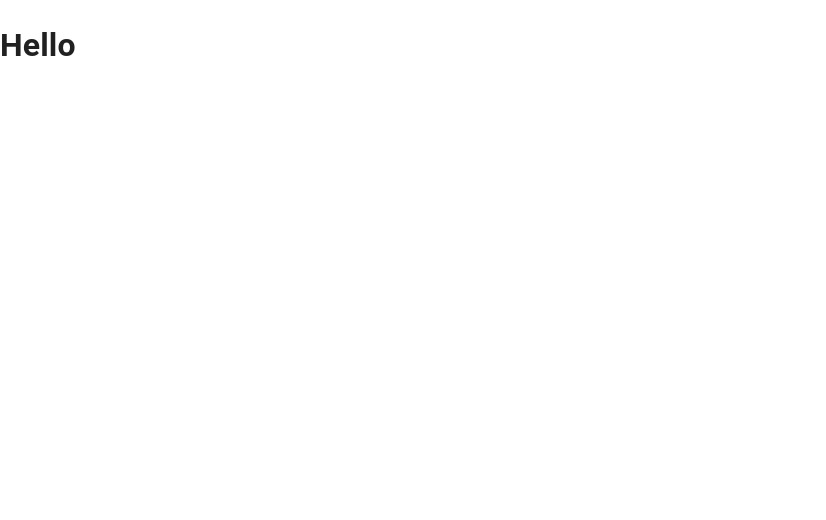
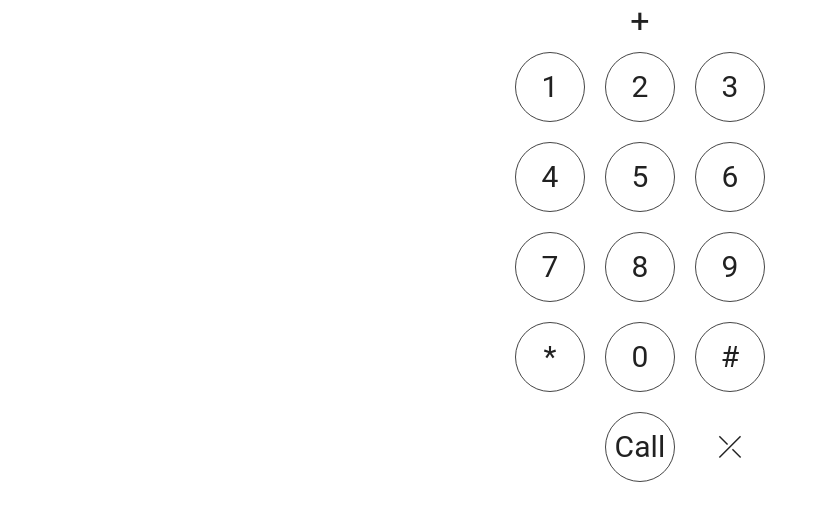
Before and after one commit to baharalidurrani/celltime, a React (Create React App) app: page / in a window 1280 px wide. Shown: the top 520 px of the page, without its empty margins (0-826 px from the left). Built offline with nearby package versions, Linux system fonts and the light colour scheme.

Commit message:
unstabe keys added

```diff
--- a/src/App.tsx
+++ b/src/App.tsx
@@ -1,13 +1,55 @@
-import React from "react";
+import React, { useState } from "react";
+import Grid from "@mui/material/Grid";
+import Typography from "@mui/material/Typography";
+import { Key } from "./components/atoms/Key";
 import { CustomMuiTheme } from "./theme/CustomMuiTheme";
 
 type Props = {};
 
 export function App({}: Props): React.ReactElement {
   console.log("App Rendered 🚀🚀🚀");
+  const [phone, setPhone] = useState("+");
   return (
     <CustomMuiTheme>
-      <h1>Hello</h1>
+      <Grid container direction="column" justifyContent="space-between" alignItems="center">
+        <Typography variant="h4">{phone}</Typography>
+        <Grid container direction="row" justifyContent="center">
+          <Key title="1" onClick={(char) => setPhone((prev) => prev + char)} />
+          <Key title="2" onClick={(char) => setPhone((prev) => prev + char)} />
+          <Key title="3" onClick={(char) => setPhone((prev) => prev + char)} />
+        </Grid>
+        <Grid container direction="row" justifyContent="center">
+          <Key title="4" onClick={(char) => setPhone((prev) => prev + char)} />
+          <Key title="5" onClick={(char) => setPhone((prev) => prev + char)} />
+          <Key title="6" onClick={(char) => setPhone((prev) => prev + char)} />
+        </Grid>
+        <Grid container direction="row" justifyContent="center">
+          <Key title="7" onClick={(char) => setPhone((prev) => prev + char)} />
+          <Key title="8" onClick={(char) => setPhone((prev) => prev + char)} />
+          <Key title="9" onClick={(char) => setPhone((prev) => prev + char)} />
+        </Grid>
+        <Grid container direction="row" justifyContent="center">
+          <Key title="*" onClick={(char) => setPhone((prev) => prev + char)} />
+          <Key title="0" onClick={(char) => setPhone((prev) => prev + char)} />
+          <Key title="#" onClick={(char) => setPhone((prev) => prev + char)} />
+        </Grid>
+        <Grid container direction="row" justifyContent="center">
+          <Key title="" onClick={() => ""} hidden />
+          <Key
+            title="Call"
+            onClick={() => {
+              window.location.href = `tel:${phone}`;
+            }}
+          />
+          <Key
+            title={phone ? "⤫" : ""}
+            onClick={() => setPhone((prev) => prev.slice(0, -1))}
+            hidden={!Boolean(phone)}
+            deleteKey
+          />
+        </Grid>
+        {/* <a href={`tel:${phone}`}>Call</a> */}
+      </Grid>
     </CustomMuiTheme>
   );
 }
--- /dev/null
+++ b/src/components/atoms/Key.tsx
@@ -0,0 +1,49 @@
+import React from "react";
+import Box from "@mui/system/Box";
+
+type Props = {
+  title: string;
+  onClick: (char: string) => void;
+  deleteKey?: boolean;
+  hidden?: boolean;
+};
+
+export function Key({ title, onClick, deleteKey, hidden }: Props): React.ReactElement {
+  let styles: any = { width: "70px", height: "70px", margin: "10px" };
+  const both = {
+    display: "flex",
+    justifyContent: "center",
+    alignItems: "center",
+    fontSize: "30px",
+    cursor: "pointer",
+  };
+  if (deleteKey && !hidden) {
+    styles = {
+      ...styles,
+      ...both,
+    };
+  } else if (!hidden) {
+    styles = {
+      ...styles,
+      ...both,
+      borderRadius: "50px",
+      border: "1px solid #444",
+    };
+  }
+  return (
+    <>
+      <Box
+        onClick={
+          hidden
+            ? undefined
+            : () => {
+                onClick(title);
+              }
+        }
+        sx={styles}
+      >
+        {title}
+      </Box>
+    </>
+  );
+}
```
